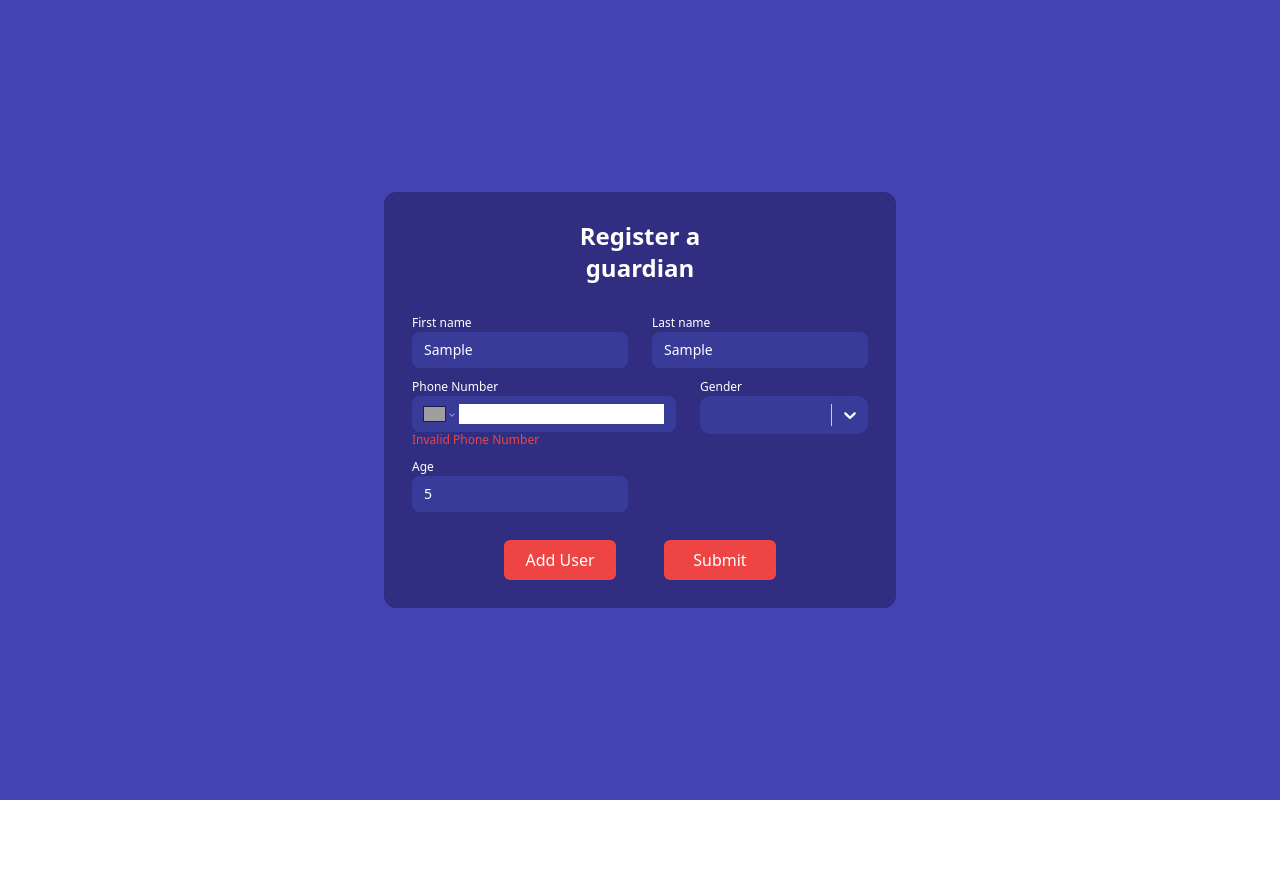
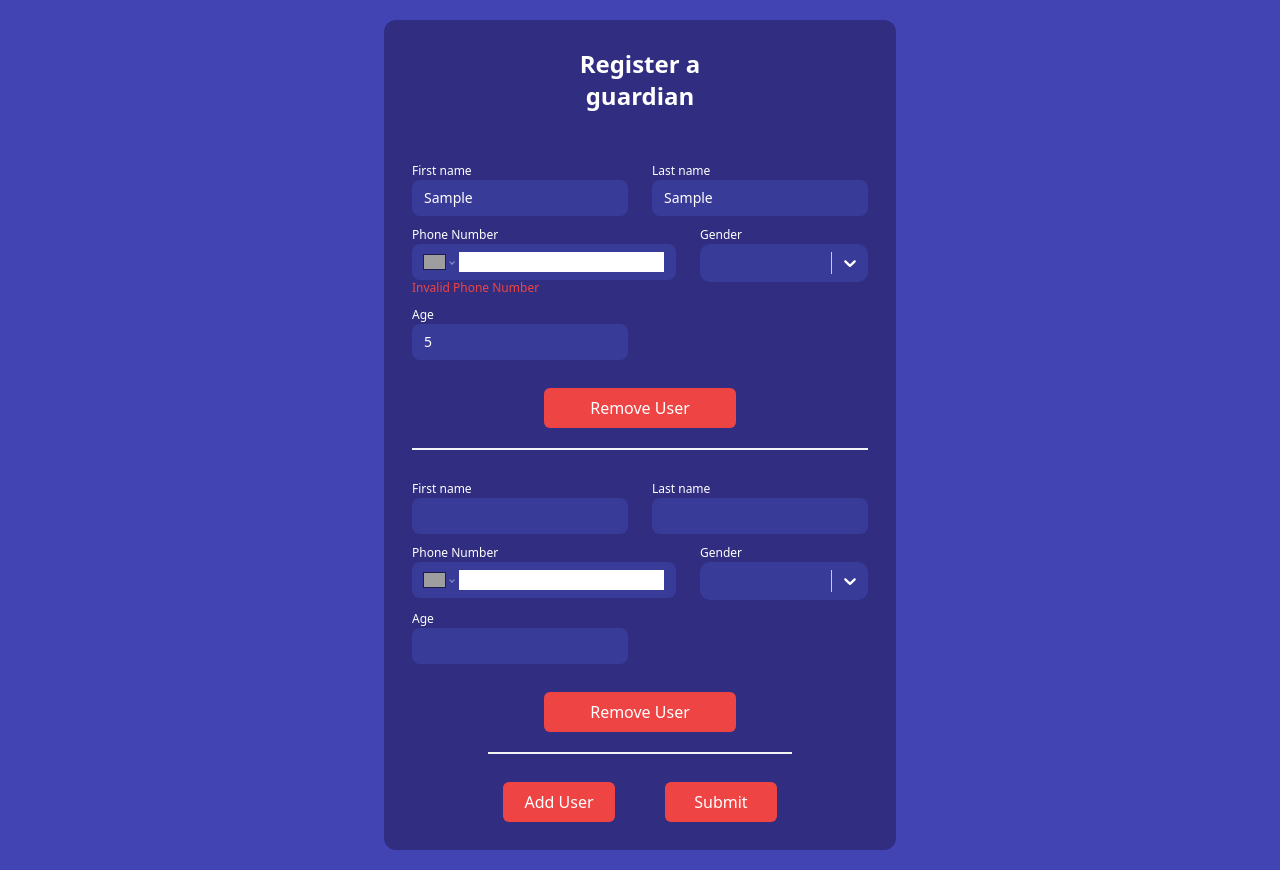
Before and after one commit to Cha195/QR-Child-Tracker, a React (Create React App) app: page /poc in a window 1280 px wide. Both pictures are taken after typing "Sample", "Sample", "5551234", "Sample", "5" into the empty fields and a click on the button "Add User". Before the commit the page ends 800 px from the top, so only its background shows below. Built offline with nearby package versions, Linux system fonts and the light colour scheme; grey boxes are pictures that could not be loaded.

Commit message:
feat: add multiple user registrations

```diff
--- a/src/Pages/RegisterGuardian.jsx
+++ b/src/Pages/RegisterGuardian.jsx
@@ -1,5 +1,4 @@
-import { useRef } from 'react'
-import { Formik, Field, Form, ErrorMessage } from 'formik'
+import { Formik, Field, Form, ErrorMessage, FieldArray } from 'formik'
 // import { useSelector } from 'react-redux'
 import PhoneNumber from '../Components/PhoneNumber'
 // import { useHistory } from 'react-router'
@@ -13,31 +12,24 @@ import { validatePhoneNumber } from '../Utils/Helper'
 const RegisterGuardian = () => {
   // const dispatch = useDispatch()
   // const history = useHistory()
-  const users = []
-  const ref = useRef(null)
-  const data = useRef({
+
+  return (
+    <div className='w-screen py-5 min-h-screen flex items-center justify-center bg-jams_purple'>
+      <div className='z-40 sm:top-0 bg-indigo-900 w-11/12 md:w-4/5 lg:w-3/5 xl:w-2/5 p-7 text-left rounded-xl flex flex-col'>
+        <div className='w-1/2 mx-auto text-center text-2xl text-white font-bold'>
+          Register a guardian
+        </div>
+        <div className='mt-5'>
+          <Formik
+            initialValues={{
+              users: [{
                 firstName: '',
                 lastName: '',
                 phone: '',
                 gender: '',
                 age: ''
-  })
-
-  const handleAddUser = (values) => {
-    data.current = values
-    users.push(data.current)
-  }
-
-  return (
-    <div className='h-screen w-screen flex items-center justify-center bg-jams_purple'>
-      <div className='z-40 sm:top-0 bg-indigo-900 w-11/12 md:w-4/5 lg:w-3/5 xl:w-2/5 p-7 text-left rounded-xl flex flex-col'>
-        <div className='w-1/2 mx-auto text-center text-2xl text-white font-bold'>
-          Register a guardian
-        </div>
-        <div className=' mt-5'>
-          <Formik
-            initialValues={data.current}
-            innerRef={ref}
+              }]
+            }}
             validationSchema={Yup.object({
               firstName: Yup.string().required('Required'),
               lastName: Yup.string().required('Required'),
@@ -46,26 +38,31 @@ const RegisterGuardian = () => {
               age: Yup.string().required('Required')
             })}
             onSubmit={(values) => {
-              data.current.value = values
-              users.push(data.current.value)
-              console.log(users)
+              console.log(values)
             }}
           >
+            {({ values }) => (
               <Form>
+                <div className='h-full md:h-3/4'>
+                  <FieldArray name='users'>
+                    {({ push, remove }) => (
+                      <div className=' divide-y-2 divide-gray-100 overflow-auto '>
+                        {values.users.map((_, index) => (
+                          <div className='py-5' key={index}>
                             <div className='grid sm:grid-cols-2 gap-x-6 text-sm'>
                               <div className='mt-2'>
                                 <label
                                   className='formikLabel text-white mt-2'
-                    htmlFor='firstName'
+                                  htmlFor={`users[${index}].firstName`}
                                 >
                                   First name
                                 </label>
                                 <Field
-                    name='firstName'
+                                  name={`users[${index}].firstName`}
                                   className='formikInput py-1'
                                   type='text'
                                 />
-                  <ErrorMessage name='firstName'>
+                                <ErrorMessage name={`users[${index}].firstName`}>
                                   {(msg) => (
                                     <div className='text-red-500 w-full text-xs'>{msg}</div>
                                   )}
@@ -74,16 +71,16 @@ const RegisterGuardian = () => {
                               <div className='mt-2'>
                                 <label
                                   className='formikLabel text-white mt-2'
-                    htmlFor='lastName'
+                                  htmlFor={`users[${index}].lastName`}
                                 >
                                   Last name
                                 </label>
                                 <Field
-                    name='lastName'
+                                  name={`users[${index}].lastName`}
                                   className='formikInput py-1'
                                   type='text'
                                 />
-                  <ErrorMessage name='lastName'>
+                                <ErrorMessage name={`users[${index}].lastName`}>
                                   {(msg) => (
                                     <div className='text-red-500 w-full text-xs'>{msg}</div>
                                   )}
@@ -92,32 +89,32 @@ const RegisterGuardian = () => {
                             </div>
                             <div className='grid sm:grid-cols-3 lg:grid-cols-5 gap-x-6 text-sm'>
                               <div className='sm:col-span-2 lg:col-span-3 mt-2'>
-                  <label className='formikLabel text-white mt-2' htmlFor='phone'>
+                                <label className='formikLabel text-white mt-2' htmlFor={`users[${index}].phone`}>
                                   Phone Number
                                 </label>
                                 <Field
                                   validate={validatePhoneNumber}
-                    name='phone'
+                                  name={`users[${index}].phone`}
                                   component={PhoneNumber}
                                   placeholder=''
                                 />
-                  <ErrorMessage name='phone'>
+                                <ErrorMessage name={`users[${index}].phone`}>
                                   {(msg) => (
                                     <div className='text-red-500 w-full text-xs'>{msg}</div>
                                   )}
                                 </ErrorMessage>
                               </div>
                               <div className='mt-2 lg:col-span-2'>
-                  <label className='formikLabel' htmlFor='gender'>
+                                <label className='formikLabel' htmlFor={`users[${index}].gender`}>
                                   Gender
                                 </label>
                                 <Field
-                    name='gender'
+                                  name={`users[${index}].gender`}
                                   component={SelectField}
                                   options={genderOptions}
                                   placeholder=''
                                 />
-                  <ErrorMessage name='gender'>
+                                <ErrorMessage name={`users[${index}].gender`}>
                                   {(msg) => (
                                     <div className='text-red-500 w-full text-xs'>{msg}</div>
                                   )}
@@ -126,21 +123,36 @@ const RegisterGuardian = () => {
                             </div>
                             <div className='mt-2 grid grid-cols-2 gap-x-6 text-sm'>
                               <div>
-                  <label className='formikLabel' htmlFor='age'>
+                                <label className='formikLabel' htmlFor={`users[${index}].age`}>
                                   Age
                                 </label>
-                  <Field name='age' className='formikInput' type='number' />
-                  <ErrorMessage name='age'>
+                                <Field
+                                  name={`users[${index}].age`}
+                                  className='formikInput'
+                                  type='number'
+                                />
+                                <ErrorMessage name={`users[${index}].age`}>
                                   {(msg) => (
                                     <div className='text-red-500 w-full text-xs'>{msg}</div>
                                   )}
                                 </ErrorMessage>
                               </div>
                             </div>
-              <div className='w-2/3 mx-auto flex justify-between gap-x-4'>
+                            <div className='w-full mt-7 flex justify-center'>
                               <button
                                 type='button'
-                  onClick={() => handleAddUser(ref.current.values)}
+                                onClick={() => remove(index)}
+                                className={`w-48 bg-red-500 text-white px-3 py-2 rounded-md ${values.users.length < 2 ? 'hidden' : ''}`}
+                              >
+                                Remove User
+                              </button>
+                            </div>
+                          </div>
+                        ))}
+                        <div className='w-2/3 flex gap-5 mx-auto'>
+                          <button
+                            type='button'
+                            onClick={() => push({ firstName: '', lastName: '', phone: '', gender: '', age: '' })}
                             className='mx-auto w-28 bg-red-500 text-white px-3 py-2 rounded-md mt-7'
                           >
                             Add User
@@ -152,7 +164,12 @@ const RegisterGuardian = () => {
                             Submit
                           </button>
                         </div>
+                      </div>
+                    )}
+                  </FieldArray>
+                </div>
               </Form>
+            )}
           </Formik>
         </div>
       </div>
```
Lines whose indentation alone changed are shown as unchanged.
